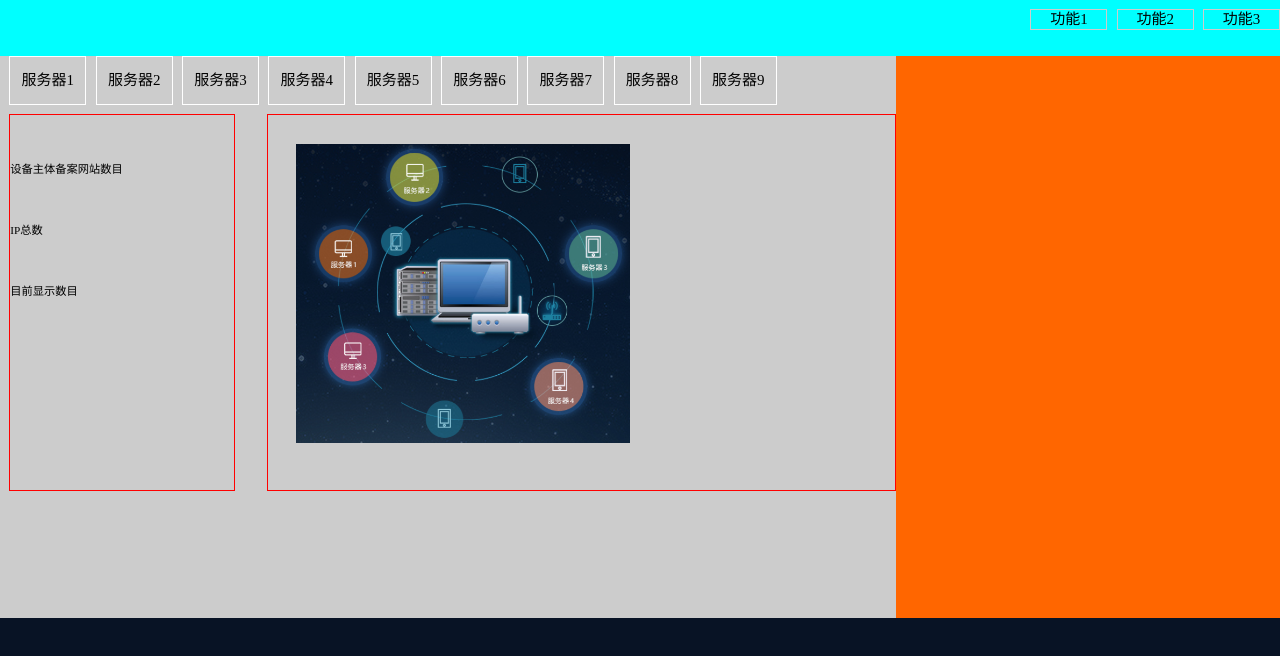
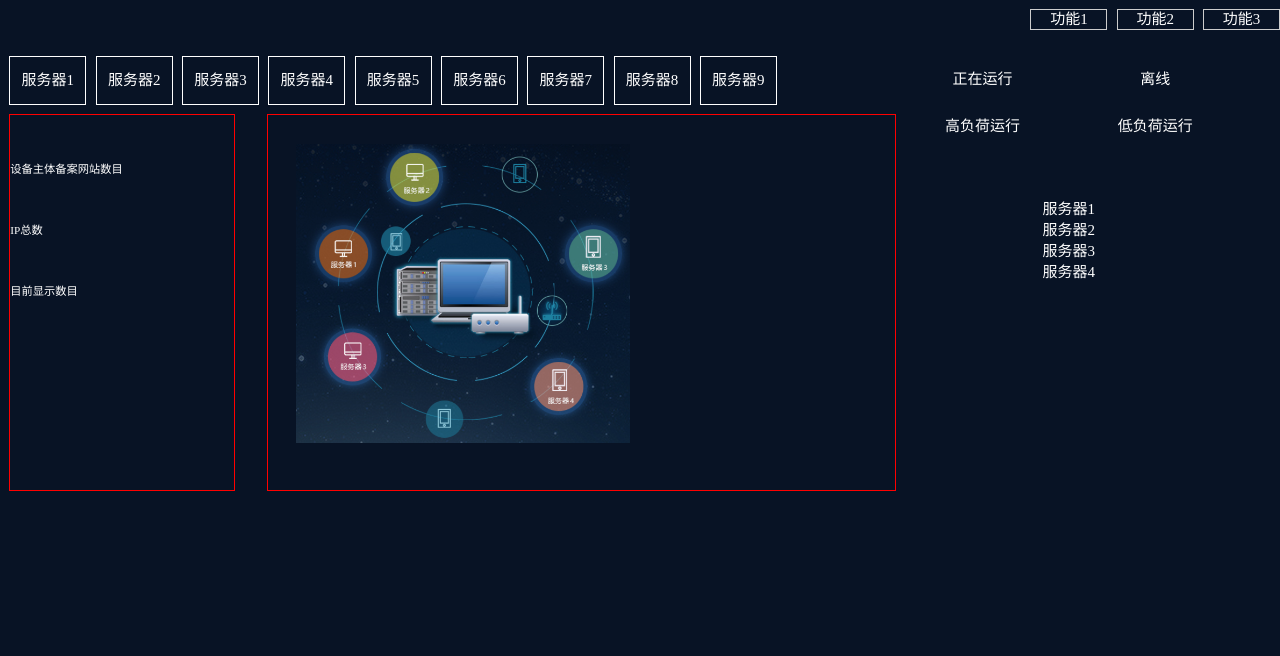
Before and after one commit to JannyMan/-, a plain HTML site: page view1/index.html in a window 1280 px wide. Drawn offline with Linux system fonts and the light colour scheme.

Commit message:
首页搭建完成

```diff
--- a/view1/index.html
+++ b/view1/index.html
@@ -15,7 +15,7 @@
 
 </head>
 <body>
-<header class="header" style="background: Cyan;">
+<header class="header" ">
     <div class="nav">
         <ul>
             <li>功能1</li>
@@ -24,7 +24,7 @@
         </ul>
     </div>
 </header>
-<section class="con" style="background: lime;">
+<section class="con" >
     <div class="con_left">
         <div class="con_left_hd">
             <ul>
@@ -53,9 +53,25 @@
         </div>
     </div>
     <div class="con_right">
-        <div class="con_r_hd"></div>
-        <div class="con_r_bd"></div>
-        <div class="con_r_ft"></div>
+        <div class="con_r_hd">
+            <ul>
+                <li>正在运行</li>
+                <li>离线</li>
+                <li>高负荷运行</li>
+                <li>低负荷运行</li>
+            </ul>
+        </div>
+        <div class="con_r_bd">
+            <ul>
+                <li>服务器1</li>
+                <li>服务器2</li>
+                <li>服务器3</li>
+                <li>服务器4</li>
+            </ul>
+        </div>
+        <div class="con_r_ft">
+
+        </div>
     </div>
 </section>
 </body>
--- a/view1/style/style.css
+++ b/view1/style/style.css
@@ -2,6 +2,7 @@ html,body,ul,ol,dl{
     margin: 0;
     padding: 0;
     border:0;
+    color: #fff;
 }
 html,body{
     background-color: rgb(8,19,37);
@@ -35,13 +36,11 @@ ul,ol,dl{
 .con .con_left{
     width: 70%;
     height: 6rem;
-    background: #ccc;
     float: left;
 }
 .con .con_right{
     width: 30%;
     height: 6rem;
-    background:#f60;
     float: right;
 }
 .con .con_left .con_left_hd{
@@ -88,3 +87,24 @@ ul,ol,dl{
     width: auto;
     height: 3.2rem;
 }
+.con .con_right .con_r_hd{
+    width: 90%;
+    height: 1.5rem;
+}
+.con .con_right .con_r_bd{
+    width: 90%;
+    height: 1.5rem;
+    text-align: center;
+}
+.con .con_right .con_r_ft{
+    width: 90%;
+    height: 1.5rem;
+}
+.con .con_right .con_r_hd ul li{
+    width: 50%;
+    height: 0.5rem;
+    float: left;
+    text-align: center;
+    line-height: 0.5rem;
+    color: #fff;
+}
```
